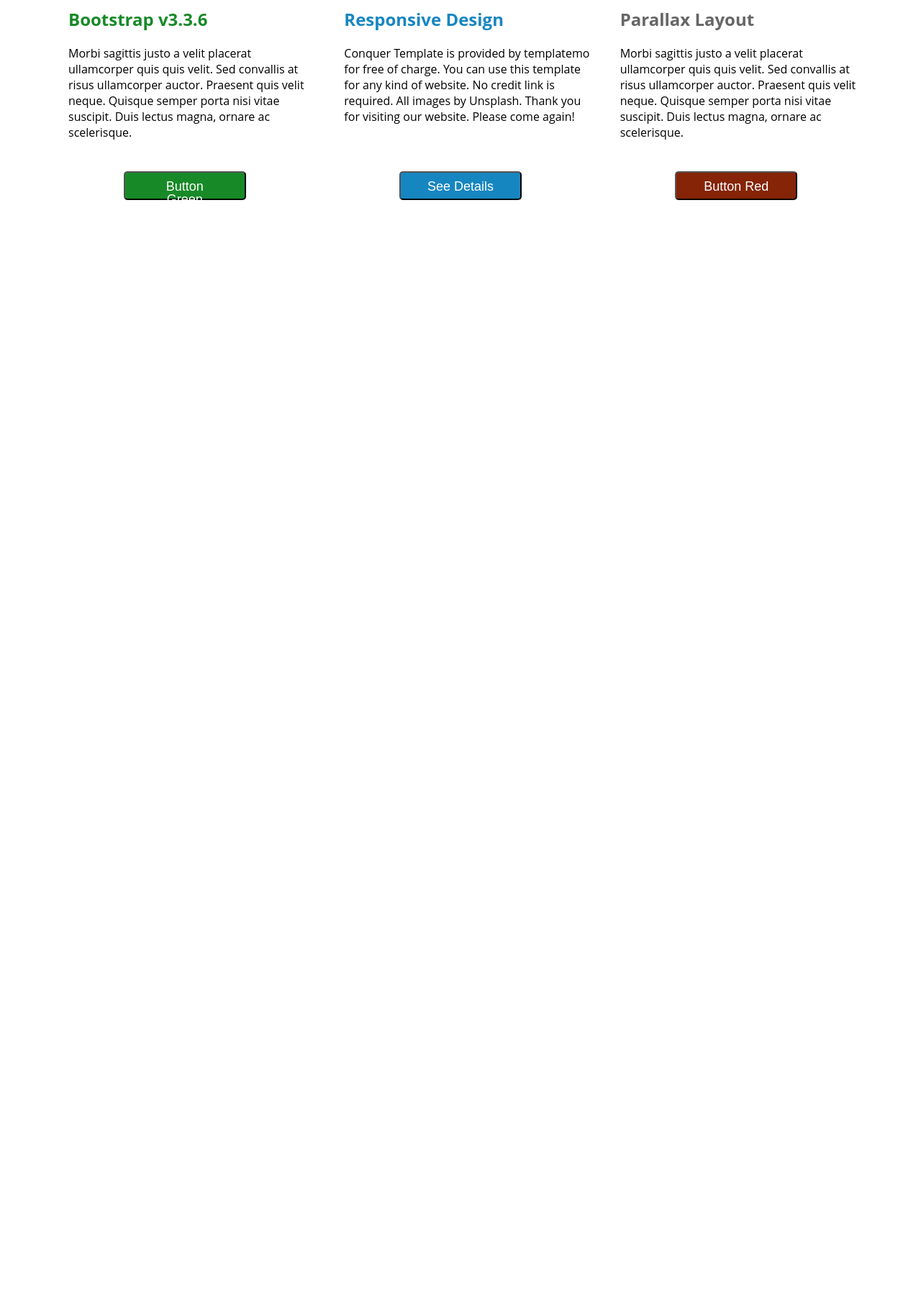
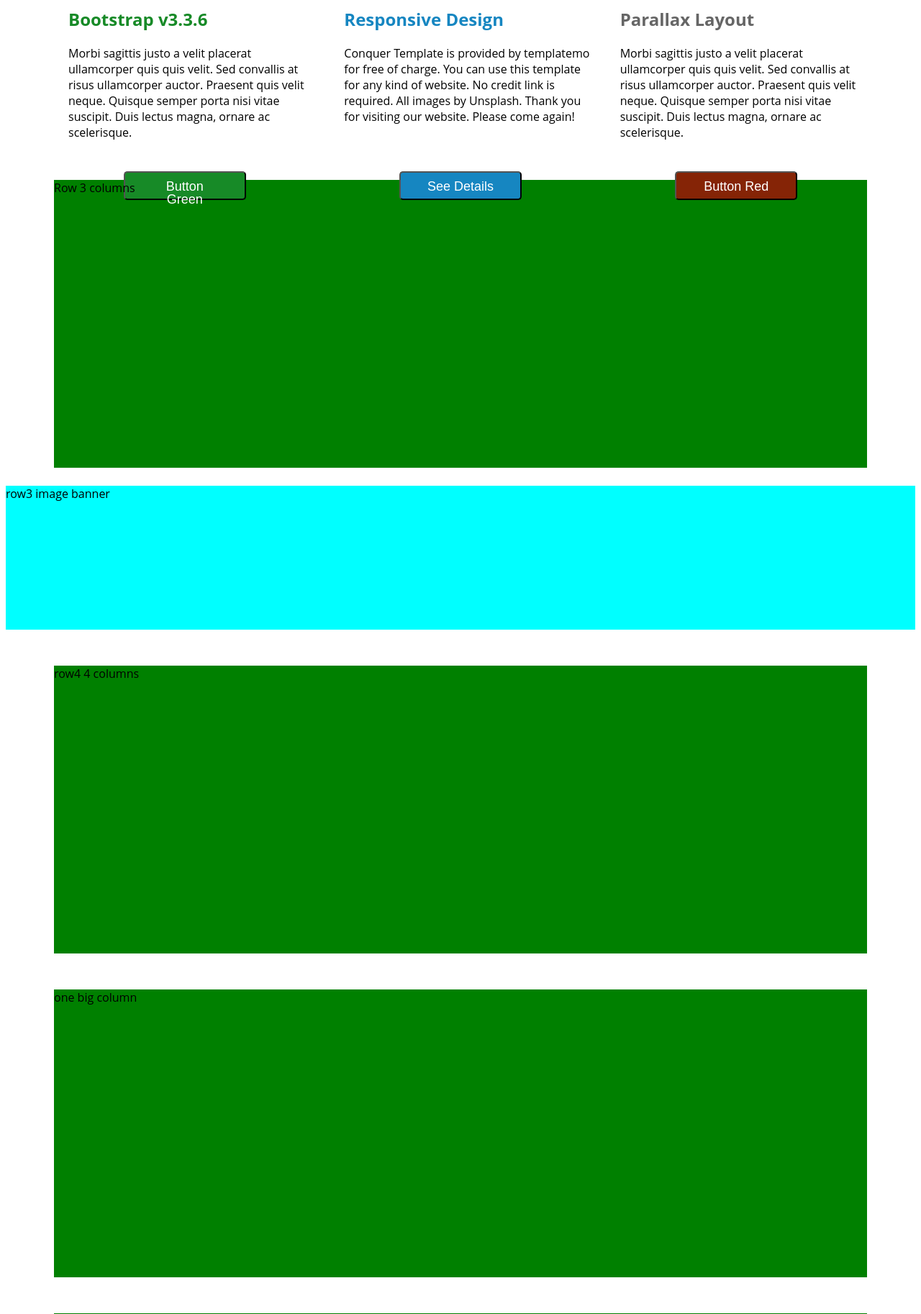
Before and after one commit to GreatDeveloper66/voyage-prework-tier1-adams, a PHP site: page / in a window 1280 px wide. Shown: the part 933-2759 px from the top of the page at 72% size. Before the commit the page ends 1211 px from the top, so only its background shows below. Run offline with PHP 8.4, Linux system fonts and the light colour scheme; some libraries are stand-ins or nearby versions.

Commit message:
Added more rows

```diff
--- a/index.css
+++ b/index.css
@@ -129,8 +135,26 @@ div.row1 {
 	height: 400px;
 }
 
+div.row2, div.row4, div.row5, div.row6 {
+	margin:auto;
+	margin-top: 50px;
+	display: grid;
+	width: 90%;
+	max-width: 1130px;
+	height: 400px;
+	background-color: green;
+}
+
 div.textbox h2, div.textbox p {
 	margin-left: 20px;
+}
+
+div.row3 {
+	margin:auto;
+	margin-top: 25px;
+	height: 200px;
+	width: 100%;
+	background-color: aqua;
 }
 
 div.columnfooter {
--- a/index.html
+++ b/index.html
@@ -95,14 +95,28 @@
 				<button class="lightbluebutton">See Details</button>
 			</div>
 			<div class="columnfooter">
-			<button class="redbutton">Button Red</button>
+				<button class="redbutton">Button Red</button>
 
 			</div>
 		</div>
-
+	<div class="row2" id="row2">
+		Row 3 columns
+	</div>
+	<div class="row3" id="row3">
+		row3 image banner
+	</div>
+	<div class="row4" id="row4">
+		row4 4 columns
+	</div>
+	<div class="row5" id="row5">
+		one big column
+	</div>
+	<div class="row6" id="row6">
+		contact form
+	</div>
 	</main>
 	<footer>
-
+	Footer here
 	</footer>
 
 </body>
```
Also changed, not shown: other parts of index.css (+38 -0 lines).
